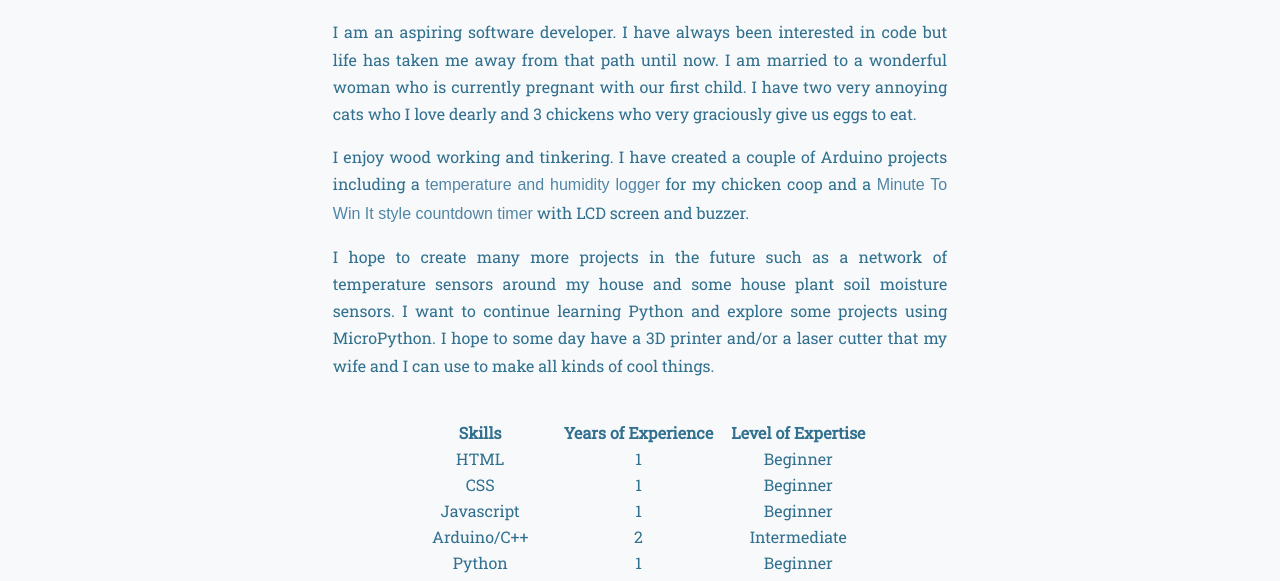
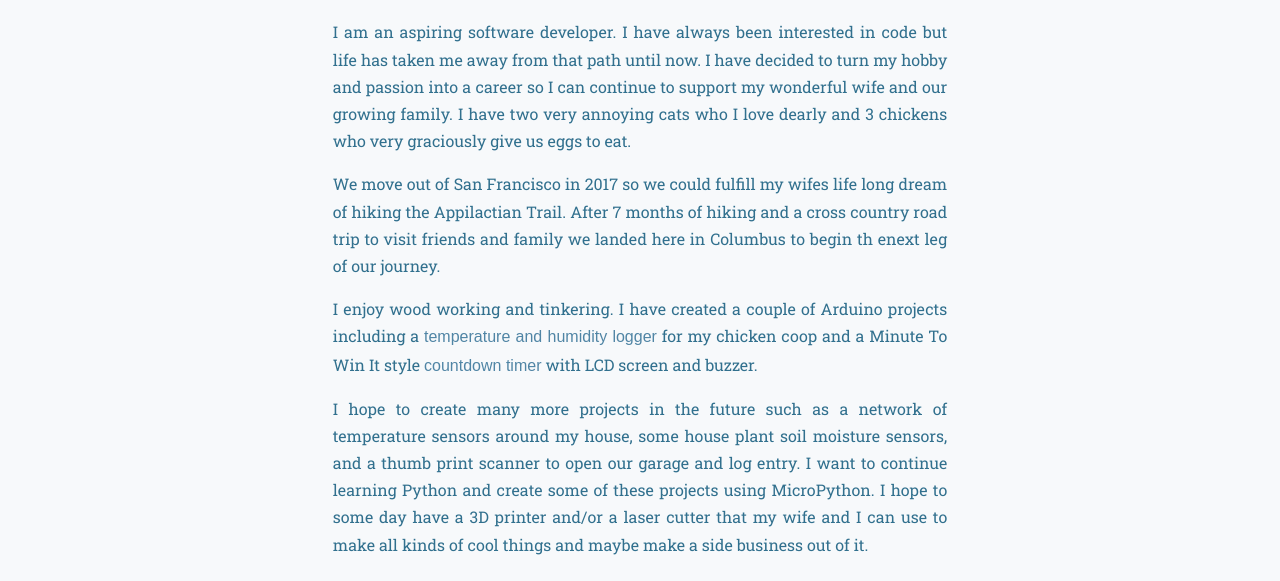
Before and after one commit to nickplamb/portfolio_site, a plain HTML site: page about.html in a window 1280 px wide. Shown: the part 161-742 px from the top of the page. Drawn offline with nearby package versions, Linux system fonts and the light colour scheme; a web font is replaced by a local one.

Commit message:
update about me content

```diff
--- a/about.html
+++ b/about.html
@@ -49,22 +49,16 @@
     <section class="about-me__content">
       <h1>A Little About Me.</h1>
       <p class="about-me__item">
-        I am an aspiring software developer. I have always been interested in code but life has taken me away from that
-        path until now. I am married to a wonderful woman who is currently pregnant with our first child. I have two
-        very annoying cats who I love dearly and 3 chickens who very graciously give us eggs to eat.
+        I am an aspiring software developer. I have always been interested in code but life has taken me away from that path until now. I have decided to turn my hobby and passion into a career so I can continue to support my wonderful wife and our growing family. I have two very annoying cats who I love dearly and 3 chickens who very graciously give us eggs to eat.
       </p>
       <p class="about-me__item">
-        I enjoy wood working and tinkering. I have created a couple of Arduino projects including a
-        <a href="https://github.com/nickplamb/Coop_logger">temperature and humidity logger</a>
-        for my chicken coop and a
-        <a href="https://github.com/nickplamb/MTWI_nano">Minute To Win It style countdown timer</a>
-        with LCD screen and buzzer.
+        We move out of San Francisco in 2017 so we could fulfill my wifes life long dream of hiking the Appilactian Trail. After 7 months of hiking and a cross country road trip to visit friends and family we landed here in Columbus to begin th enext leg of our journey.
       </p>
       <p class="about-me__item">
-        I hope to create many more projects in the future such as a network of temperature sensors around my house and
-        some house plant soil moisture sensors. I want to continue learning Python and explore some projects using
-        MicroPython. I hope to some day have a 3D printer and/or a laser cutter that my wife and I can use to make all
-        kinds of cool things.
+        I enjoy wood working and tinkering. I have created a couple of Arduino projects including a <a href="https://github.com/nickplamb/Coop_logger">temperature and humidity logger</a> for my chicken coop and a Minute To Win It style <a href="https://github.com/nickplamb/MTWI_nano">countdown timer</a> with LCD screen and buzzer.
+      </p>
+      <p class="about-me__item">
+        I hope to create many more projects in the future such as a network of temperature sensors around my house, some house plant soil moisture sensors, and a thumb print scanner to open our garage and log entry. I want to continue learning Python and create some of these projects using MicroPython. I hope to some day have a 3D printer and/or a laser cutter that my wife and I can use to make all kinds of cool things and maybe make a side business out of it.
       </p>
       <table class="skills-table">
         <thead>
--- a/css/styles.css
+++ b/css/styles.css
@@ -367,7 +367,7 @@ td {
   }
 }
 
-/* ----------Contact page----------- */
+/* ----------Contact page---------- */
 .contact {
   margin: 0 auto;
   max-width: 240px;
@@ -428,7 +428,7 @@ td {
 }
 
 @media all and (max-width: 768px) {
-  /* dropdown menu  */
+  /* ----------dropdown menu---------- */
   .dropdown {
     position: relative;
     display: inline-block;
@@ -452,7 +452,7 @@ td {
     right: 10px;
     top: 35px;
     z-index: 1;
-    min-width: 120px;
+    min-width: 130px;
     box-shadow: 0 8px 16px 0 rgba(0, 0, 0, 0.2);
     background-color: white; /* var(--secondary-txt-color); /* rgb(143, 193, 227, 0.30); */
   }
@@ -460,6 +460,7 @@ td {
   .dropdown:hover .dropdown-content,
   .dropdown-content li {
     display: block;
+    padding: 8px 4px;
   }
 
   /* Main content grid */
```
